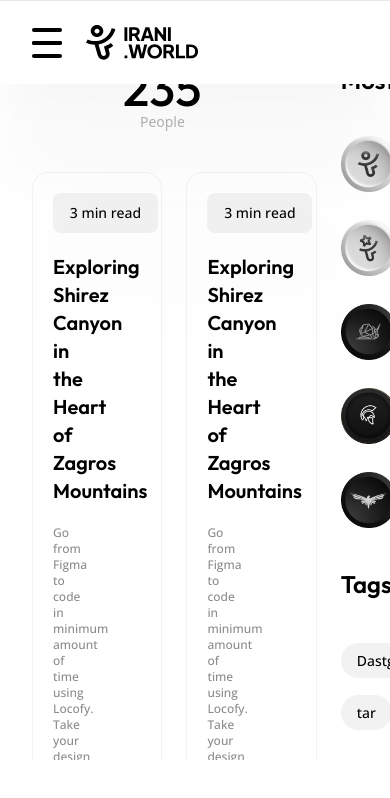
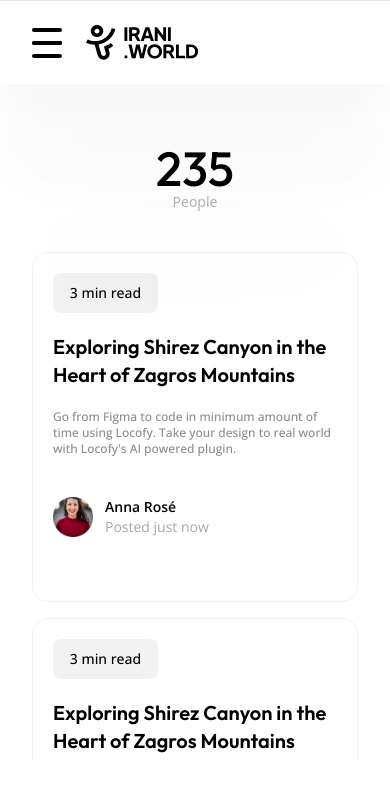
Before and after one commit to MiladDevarts/irani-world, a Next.js app: page /bio in a window 390 px wide. Shown: the top 798 px of the page. Built offline with nearby package versions, Linux system fonts and the light colour scheme.

Commit message:
fix: re-size cards on bio for responsive

```diff
--- a/app/bio/page.tsx
+++ b/app/bio/page.tsx
@@ -7,8 +7,8 @@ import BioCardFullWidth from "@/components/Bio/BioCardFullWidth";
 const page = () => {
   return (
     <main className="flex container">
-      <div className="w-4/5 pt-16">
-        <div className="w-full flex items-center gap-x-8 pb-10">
+      <div className="w-full lg:w-4/5 pt-16">
+        <div className="w-full flex items-center gap-x-8 pb-10 mt-20 lg:mt-0">
           <svg
             width="685"
             height="1"
@@ -44,9 +44,8 @@ const page = () => {
             />
           </svg>
         </div>
-        <div className="w-full flex gap-x-6">
+        <div className="w-full flex flex-col gap-y-4 lg:flex-row gap-x-6">
           <NewsCars
-            classes={"lg:flex"}
             readingTime={"  3 min read"}
             title={"Exploring Shirez Canyon in the Heart of Zagros Mountains"}
             summery={
@@ -60,7 +59,6 @@ const page = () => {
             like={"2k"}
           />
           <NewsCars
-            classes={"lg:flex"}
             readingTime={"  3 min read"}
             title={"Exploring Shirez Canyon in the Heart of Zagros Mountains"}
             summery={
@@ -132,7 +130,7 @@ const page = () => {
           />
         </div>
       </div>
-      <div className="relative w-1/5 h-screen">
+      <div className="w-full relative lg:w-1/5 h-screen">
         <div className="fixed w-full h-full pt-16">
           <div className="flex flex-col mx-12">
             <h3 className="text-2xl font-outfit font-semibold text-black mb-10">
--- a/components/Bio/BioCardFullWidth.tsx
+++ b/components/Bio/BioCardFullWidth.tsx
@@ -17,13 +17,13 @@ const BioCardFullWidth: React.FC<BioCardFullWidthProps> = (props) => {
   return (
     <Link
       href={"/"}
-      className="group flex items-center justify-between w-full h-64 p-8 gap-x-8 py-8 border-y border-white-shade-4  hover:shadow-card transition-all duration-300"
+      className="group flex flex-col gap-y-4 lg:flex-row items-center justify-between w-full h-auto lg:h-64 p-8 gap-x-8 py-8 border-y border-white-shade-4  hover:shadow-card transition-all duration-300"
     >
       <div
-        className="w-1/5 h-full flex items-center justify-center border rounded-3xl border-white-shade-4 group-hover:border-white-shade-18 transition-all duration-300">
+        className=" w-full lg:w-1/5 h-full flex items-center justify-center order-2 lg:order-1 p-5 lg:p-0  border rounded-3xl border-white-shade-4 group-hover:border-white-shade-18 transition-all duration-300">
           <Image src={"/images/bio/hakhamanesh.png"} width={100} height={100} alt=""/>
         </div>
-      <div className="w-4/5 flex flex-col gap-y-4">
+      <div className="w-full lg:w-4/5 flex flex-col order-1 lg:order-2 gap-y-4">
         <h2 className="text-blacl text-xl font-outfit font-medium text-black">
           {props.title}
         </h2>
--- a/components/Blog/NewsCard.tsx
+++ b/components/Blog/NewsCard.tsx
@@ -2,7 +2,6 @@ import Link from "next/link";
 import React from "react";
 
 interface NewsCarsProps {
-  classes: string;
   readingTime: string;
   title: string;
   summery: string;
@@ -17,11 +16,11 @@ interface NewsCarsProps {
 const NewsCars: React.FC<NewsCarsProps> = (props) => {
   return (
     <>
-      <Link href={"#"} className="w-1/2 group mt-0 hover:-mt-2 transition-all duration-500">
+      <Link href={"#"} className="w-full lg:w-1/2 group mt-0 lg:hover:-mt-2 transition-all duration-500">
         <div
-          className={`${props.classes} border-[1.5px] border-white-shade-3 rounded-2xl hover:shadow-card transition-all duration-300 `}
+          className={`flex flex-col lg:flex-row w-full border-[1.5px] border-white-shade-3 rounded-2xl hover:shadow-card transition-all duration-300 `}
         >
-          <div className="w-1/2 flex flex-col gap-y-5 p-5">
+          <div className="w-full lg:w-1/2 flex flex-col gap-y-5 p-5">
             <span className="w-[105px] h-10 flex items-center justify-center group-hover:bg-black group-hover:text-white transition-all duration-300 bg-white-shade-3 text-black font-medium font-opensans text-sm rounded-lg">
               {props.readingTime}
             </span>
@@ -46,7 +45,7 @@ const NewsCars: React.FC<NewsCarsProps> = (props) => {
             </div>
           </div>
           <div
-            className="w-1/2 min-h-full  bg-cover bg-center rounded-2xl ml-6 mr-3 my-3"
+            className="w-full lg:w-1/2 min-h-full  bg-cover bg-center rounded-2xl ml-6 mr-3 my-3"
             style={{ backgroundImage: `url('/images/thumbnails/1.png')` }}
           ></div>
         </div>
```
